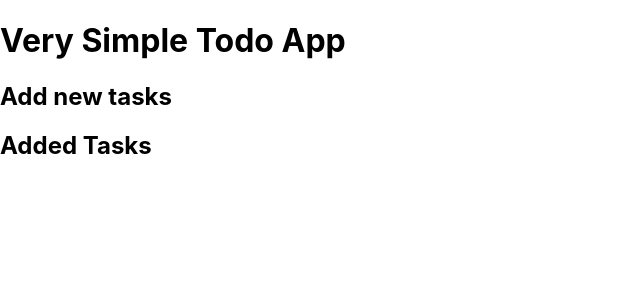
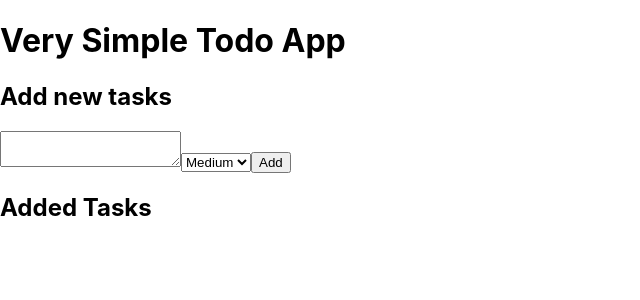
Before and after one commit to jacobwarndt/to_do_app, a React (Vite) app: page / in a window 1280 px wide. Shown: the top 300 px of the page, without its empty margins (0-640 px from the left). Built offline with nearby package versions, Linux system fonts and the light colour scheme; the HTML template or start-up script is replaced by a standard one.

Commit message:
Implement TodoForm component with text input and priority selection

```diff
--- a/src/components/TodoForm.jsx
+++ b/src/components/TodoForm.jsx
@@ -1,7 +1,36 @@
+import React, { useState } from "react";
+
 function TodoForm({ addTodo }) {
+  const [text, setText] = useState("");
+  const [priority, setPriority] = useState("2");
+
+  const handleSubmit = (e) => {
+    e.preventDefault();
+    if (!text.trim()) return;
+    addTodo(text, priority);
+    setText("");
+    setPriority("2");
+  };
+
   return (
-    <form>
-      {/* Add your code here */}
+    <form onSubmit={handleSubmit}>
+      <textarea
+        data-testid="create-todo-text"
+        value={text}
+        onChange={(e) => setText(e.target.value)}
+      />
+      <select
+        data-testid="create-todo-priority"
+        value={priority}
+        onChange={(e) => setPriority(e.target.value)}
+      >
+        <option value="1">High</option>
+        <option value="2">Medium</option>
+        <option value="3">Low</option>
+      </select>
+      <button type="submit" data-testid="create-todo">
+        Add
+      </button>
     </form>
   );
 }
```
